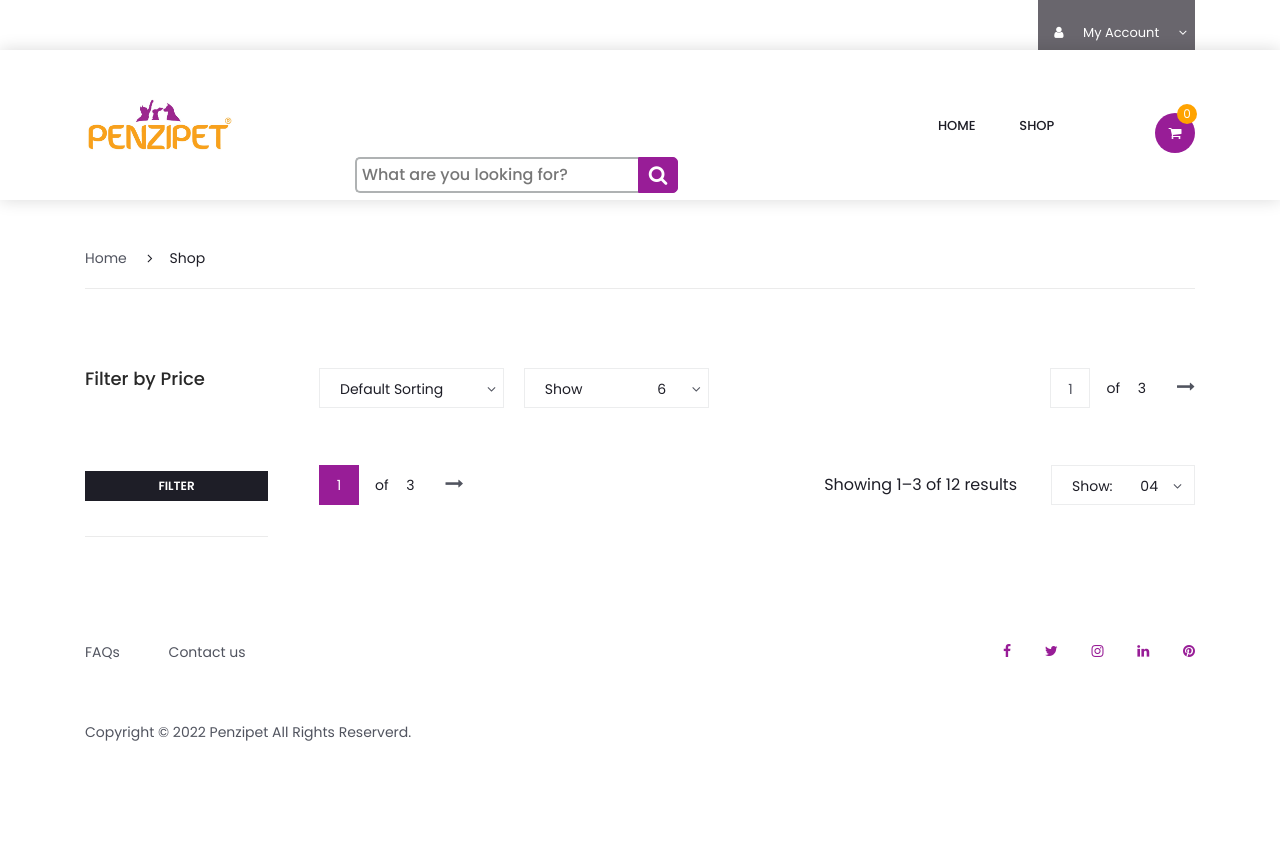
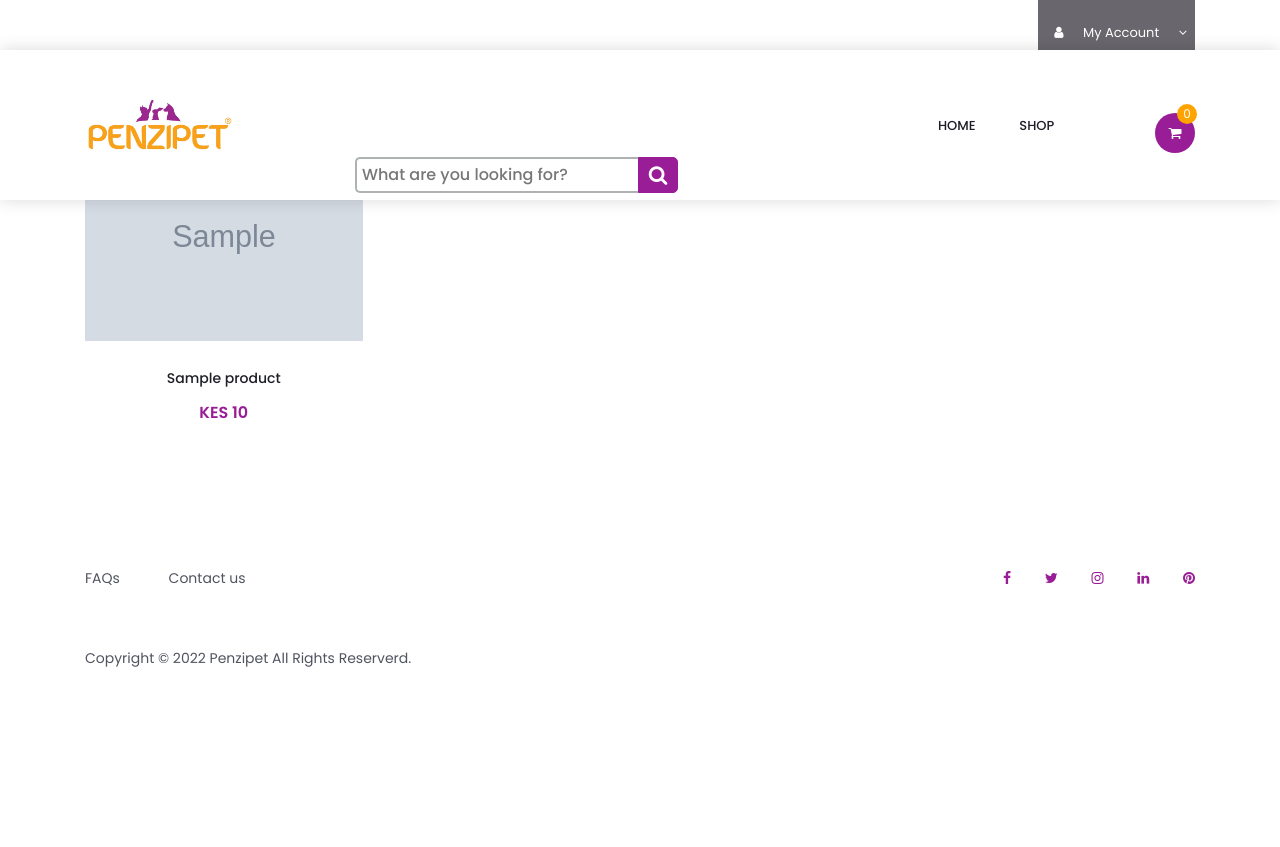
Before and after one commit to TUTI254/Penzipet-v1, a CodeIgniter app: page /Admin_penzipet/shop in a window 1280 px wide. After the commit the page ends 667 px from the top, so only its background shows below. Run offline with CodeIgniter, Linux system fonts and the light colour scheme; tables that the repository leaves empty or names only in its code hold one stand-in row (values such as "Sample post"); grey boxes marked "Sample" are stand-in pictures; data that the repository does not hold is empty; some libraries are stand-ins or nearby versions.

Commit message:
Update shop.php

```diff
--- a/application/views/main/shop.php
+++ b/application/views/main/shop.php
@@ -1,128 +1,36 @@
-	<!-- main content -->
-	<div class="container product_section_container">
-		<div class="row">
-			<div class="col product_section clearfix">
-				<!-- Breadcrumbs -->
-				<div class="breadcrumbs d-flex flex-row align-items-center">
-					<ul>
-						<li><a href="<?= base_url(); ?>">Home</a></li>
-						<li class="active"><i class="fa fa-angle-right" aria-hidden="true"></i>Shop</li>
-					</ul>
-				</div>
+<!-- New Arrivals -->
+		<div class="new_arrivals">
+			<div class="container">
+				<div class="row">
+					<div class="col">
+						<div class="section_title new_arrivals_title">
+							<h2>Get By Category</h2>
+						</div>
+						<div class="product-grid"
+							data-isotope='{ "itemSelector": ".product-item", "layoutMode": "fitRows" }'>
+							<?php foreach ($products as $row):?>
 
-				<!-- Sidebar -->
-				<div class="sidebar">
-					<!-- Price Range Filtering -->
-					<div class="sidebar_section">
-						<div class="sidebar_title">
-							<h5>Filter by Price</h5>
-						</div>
-						<p>
-							<input type="text" id="amount" readonly style="border:0; color:#f6931f; font-weight:bold;">
-						</p>
-						<div id="slider-range"></div>
-						<div class="filter_button"><span>filter</span></div>
-					</div>
-				</div>
-
-				<!-- Main Content -->
-				<div class="main_content">
-					<!-- Products -->
-					<div class="products_iso">
-						<div class="row">
-							<div class="col">
-
-								<!-- Product Sorting -->
-								<div class="product_sorting_container product_sorting_container_top">
-									<ul class="product_sorting">
-										<li>
-											<span class="type_sorting_text">Default Sorting</span>
-											<i class="fa fa-angle-down"></i>
-											<ul class="sorting_type">
-												<li class="type_sorting_btn" data-isotope-option='{ "sortBy": "original-order" }'><span>Default Sorting</span></li>
-												<li class="type_sorting_btn" data-isotope-option='{ "sortBy": "price" }'><span>Price</span></li>
-												<li class="type_sorting_btn" data-isotope-option='{ "sortBy": "name" }'><span>Product Name</span></li>
-											</ul>
-										</li>
-										<li>
-											<span>Show</span>
-											<span class="num_sorting_text">6</span>
-											<i class="fa fa-angle-down"></i>
-											<ul class="sorting_num">
-												<li class="num_sorting_btn"><span>6</span></li>
-												<li class="num_sorting_btn"><span>12</span></li>
-												<li class="num_sorting_btn"><span>24</span></li>
-											</ul>
-										</li>
-									</ul>
-									<div class="pages d-flex flex-row align-items-center">
-										<div class="page_current">
-											<span>1</span>
-											<ul class="page_selection">
-												<li><a href="#">1</a></li>
-												<li><a href="#">2</a></li>
-												<li><a href="#">3</a></li>
-											</ul>
+								<!-- Product 1 -->
+								<div class="product-item women">
+									<div class="product product_filter">
+										<div class="product_image">
+											<img src="<?php echo base_url(''.$row['image']);?>" alt="">
 										</div>
-										<div class="page_total"><span>of</span> 3</div>
-										<div id="next_page" class="page_next"><a href="#"><i class="fa fa-long-arrow-right" aria-hidden="true"></i></a></div>
+										<div class="favorite"></div>
+										<div
+											class="product_bubble product_bubble_left product_bubble_green d-flex flex-column align-items-center">
+											<span>new</span>
+										</div>
+										<div class="product_info">
+											<h6 class="product_name"><a href="single.html"><?php echo $row["name"]; ?></a></h6>
+											<div class="product_price"><?php echo 'KES '.$row["price"]; ?></div>
+										</div>
 									</div>
-
+									<div class="red_button add_to_cart_button"><a href="<?php echo base_url('products/addToCart/'.$row['id']); ?>">add to order</a></div>
 								</div>
-								<!-- Product Grid -->
-								<div class="product-grid">
-									<?php foreach ($productList as $productList):?>
-									<!-- Product 1 -->
-									<div class="product-item men">
-										<div class="product discount product_filter">
-											<div class="product_image">
-												<a href="<?= base_url('products/product_view/'. $productList->id); ?>">
-													<img src="<?= base_url(''.$productList->image);?>" alt="">
-												</a>											</div>
-											<div class="favorite favorite_left"></div>
-											<!-- <div class="product_bubble product_bubble_right product_bubble_red d-flex flex-column align-items-center"><span>-$20</span></div> -->
-											<div class="product_info">
-												<h6 class="product_name"><a href="<?= base_url('products/product_view/'. $productList->id); ?>"><?php echo $productList->name; ?></a></h6>
-												<div class="product_price"><?php echo 'KES '.$productList->price; ?></div>
-											</div>
-										</div>
-										<div class="red_button add_to_cart_button"><a href="#">add to cart</a></div>
-									</div>
-									<?php endforeach;?>
-								</div>
-								<!-- Product Sorting -->
-								<div class="product_sorting_container product_sorting_container_bottom clearfix">
-									<ul class="product_sorting">
-										<li>
-											<span>Show:</span>
-											<span class="num_sorting_text">04</span>
-											<i class="fa fa-angle-down"></i>
-											<ul class="sorting_num">
-												<li class="num_sorting_btn"><span>01</span></li>
-												<li class="num_sorting_btn"><span>02</span></li>
-												<li class="num_sorting_btn"><span>03</span></li>
-												<li class="num_sorting_btn"><span>04</span></li>
-											</ul>
-										</li>
-									</ul>
-									<span class="showing_results">Showing 1–3 of 12 results</span>
-									<div class="pages d-flex flex-row align-items-center">
-										<div class="page_current">
-											<span>1</span>
-											<ul class="page_selection">
-												<li><a href="#">1</a></li>
-												<li><a href="#">2</a></li>
-												<li><a href="#">3</a></li>
-											</ul>
-										</div>
-										<div class="page_total"><span>of</span> 3</div>
-										<div id="next_page_1" class="page_next"><a href="#"><i class="fa fa-long-arrow-right" aria-hidden="true"></i></a></div>
-									</div>
-								</div>
-							</div>
+							<?php  endforeach;?>
 						</div>
 					</div>
 				</div>
 			</div>
 		</div>
-	</div>
```
